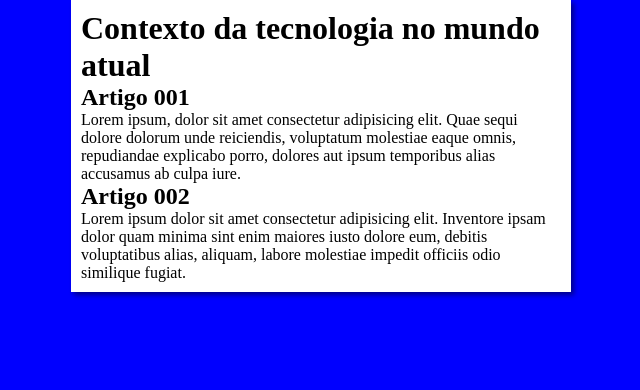
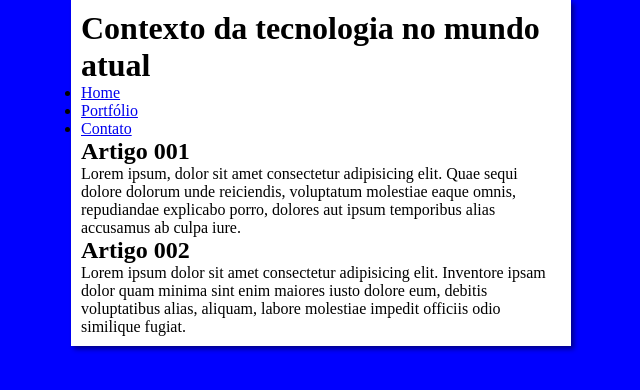
Before and after one commit to ViniEngSoftware/projeto-site, a plain HTML site: page index.html in a window 1280 px wide. Shown: the whole page, without its empty margins (319-959 px from the left). Drawn offline with Linux system fonts and the light colour scheme.

Commit message:
Update index.html

```diff
--- a/index.html
+++ b/index.html
@@ -11,6 +11,13 @@
     <main>
         <header>
             <h1>Contexto da tecnologia no mundo atual</h1>
+            <nav>
+                <ul>
+                    <li><a href="#">Home</a></li>
+                    <li><a href="#">Portfólio</a></li>
+                    <li><a href="#">Contato</a></li>
+                </ul>
+            </nav>
         </header>
         <article class="art1">
             <h2>Artigo 001</h2>
```
